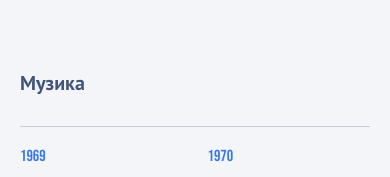
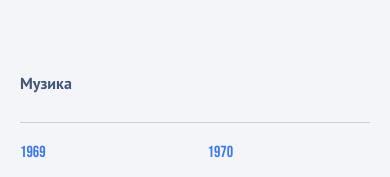
Before and after one commit to cetvrtak/stevo-tz-calendar, a React app: page / in a window 390 px wide. Shown: the part 224-401 px from the top of the page. Built offline with nearby package versions, Linux system fonts and the light colour scheme.

Commit message:
Update dot title style for mob

```diff
--- a/components/YearCircle.scss
+++ b/components/YearCircle.scss
@@ -158,12 +158,12 @@ g:hover .dot+text,
     display: flex;
     color: rgb(66, 86, 122);
     font-family: PT Sans;
-    font-size: 20px;
+    font-size: 16px;
     font-weight: 700;
     line-height: 30px;
     letter-spacing: 0%;
     text-align: left;
     border-bottom: 1px solid rgb(199, 205, 217);
-    padding-bottom: 28px;
+    padding-bottom: 24px;
   }
 }
```
